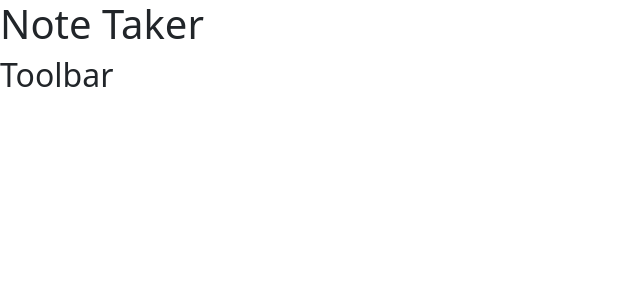
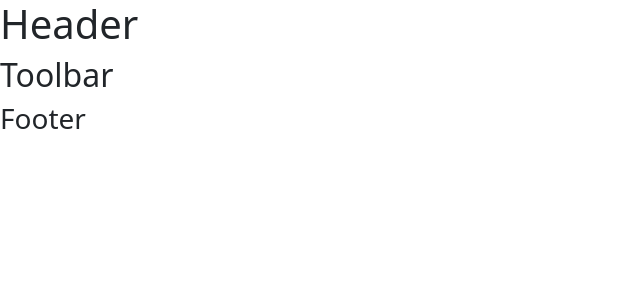
Before and after one commit to thetylerscottray/note-taker, a React (Vite) app in the folder note-taker/: page / in a window 1280 px wide. Shown: the top 300 px of the page, without its empty margins (0-640 px from the left). Built offline with nearby package versions, Linux system fonts and the light colour scheme.

Commit message:
Create layout objects

```diff
--- a/note-taker/src/App.jsx
+++ b/note-taker/src/App.jsx
@@ -1,12 +1,15 @@
 import { useState } from 'react'
+import Footer from '../src/layouts/Footer'
+import Header from '../src/layouts/Header'
 import Toolbar from '../src/layouts/Toolbar'
 
 function App() {
 
   return (
     <>
-      <h1>Note Taker</h1>
+      <Header/>
       <Toolbar/>
+      <Footer/>
     </>
   )
 }
--- /dev/null
+++ b/note-taker/src/layouts/Footer.jsx
@@ -0,0 +1,10 @@
+function Footer() {
+
+  return (
+    <>
+      <h3>Footer</h3>
+    </>
+  )
+}
+
+export default Footer
--- /dev/null
+++ b/note-taker/src/layouts/Header.jsx
@@ -0,0 +1,10 @@
+function Header() {
+
+  return (
+    <>
+      <h1>Header</h1>
+    </>
+  )
+}
+
+export default Header
```
